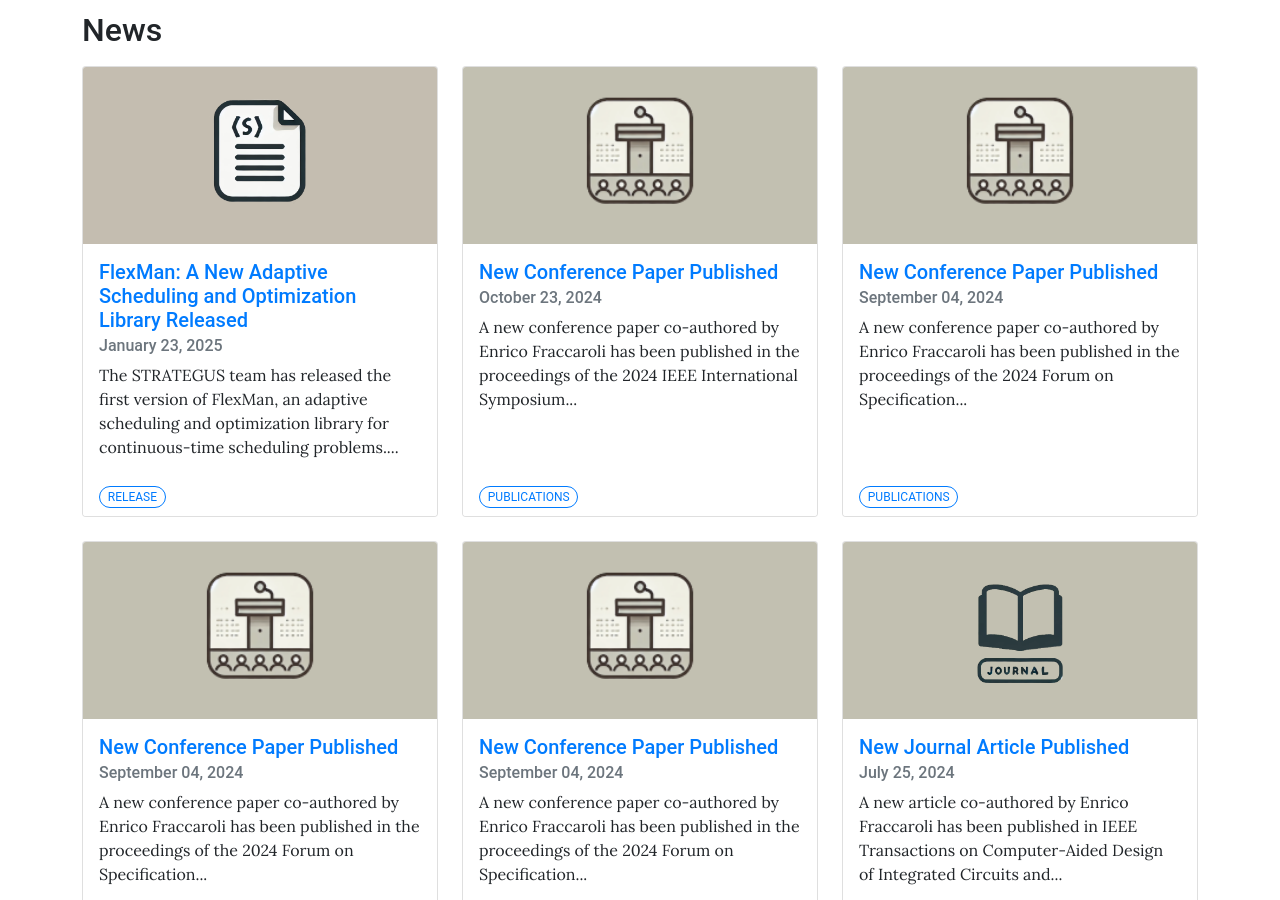
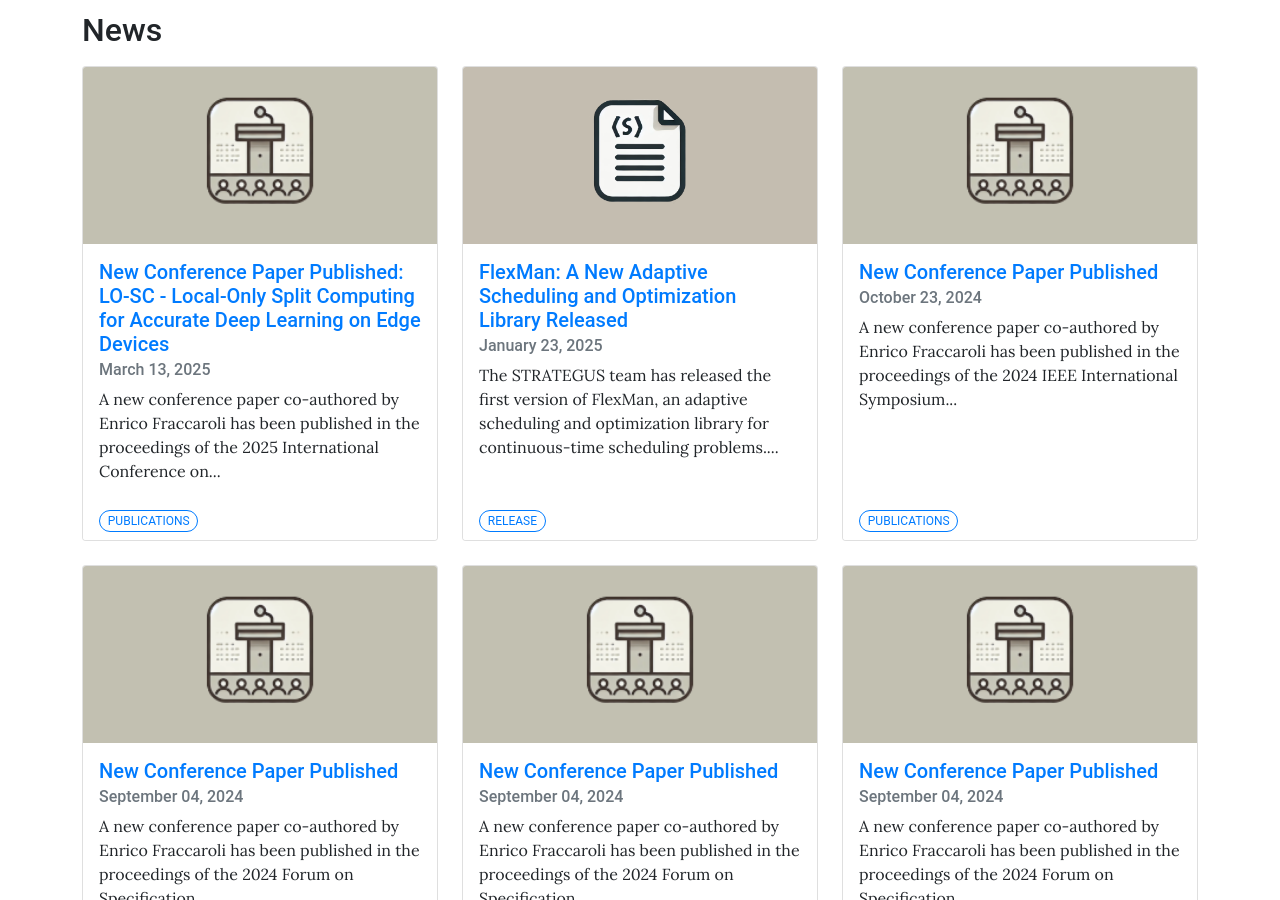
Before and after one commit to STRATEGUS-HE2022/strategus-he2022.github.io, a Jekyll site: the page built from pages/news.md, in a window 1280 px wide and 900 px high, scrolled down 419 px. Built offline with Jekyll 4.4.1, drawn with Linux system fonts in a browser that asks for light colours; comment, search, counter and statistics services are not loaded; some of the changed lines change nothing that is shown.

Commit message:
Add pubbliations, and new post.

```diff
--- a/_data/publications.bib
+++ b/_data/publications.bib
@@ -1,3 +1,35 @@
+@inproceedings{10885702,
+  author    = {Zhu, Tingan and Ganguli, Prateek and Gupta, Arkaprava and Xu, Shengjie and Capogrosso, Luigi and Fraccaroli, Enrico and Cristani, Marco and Fummi, Franco and Chakraborty, Samarjit},
+  booktitle = {2025 17th International Conference on COMmunication Systems and NETworks (COMSNETS)},
+  title     = {Controllers for Edge-Cloud Cyber-Physical Systems},
+  year      = {2025},
+  volume    = {},
+  number    = {},
+  pages     = {198-206},
+  abstract  = {Deep Neural Networks (DNNs) are now widely used in Cyber-Physical Systems (CPSs), both for sensor data or perception processing and also as neural network controllers. However, resource constraints often prevent a full local deployment of the DNNs, e.g., on edge devices. Implementing them on the cloud, on the other hand, is associated with large delays and large volumes of data transfers. This has resulted in the emergence of Split Computing (SC), where a part of the DNN is implemented on an edge device and the rest in the cloud. However, how to design control strategies with such a setup has not been sufficiently investigated in the past. In this paper, we study controller design strategies where state estimates from sensor data processed on an edge device are combined with estimates obtained from the cloud. While the former is associated with low delays, the state estimates have higher errors or uncertainties. The estimates from the cloud, obtained with larger DNNs, are, however, delayed. We show that the problem of sizing the DNNs on the edge and the cloud can be formulated as an optimization problem with the goal of maximizing system safety.},
+  keywords  = {Hands;Cloud computing;Uncertainty;Process control;Artificial neural networks;Cyber-physical systems;Data transfer;Delays;Safety;Optimization;Split Computing;Early Exit;Deep Neural Networks;Cyber-Physical Systems},
+  doi       = {10.1109/COMSNETS63942.2025.10885702},
+  issn      = {2155-2509},
+  month     = {Jan},
+  url       = {https://iris.univr.it/retrieve/3dbf76df-4d47-4ad9-af3f-84f350b6eec7/OPEN_2025_COMSNETS_Controllers_for_Edge_Cloud_Cyber_Physical_Systems.pdf}
+}
+
+@inproceedings{10900702,
+  author    = {Capogrosso, Luigi and Fraccaroli, Enrico and Cristani, Marco and Fummi, Franco and Chakraborty, Samarjit},
+  booktitle = {2025 38th International Conference on VLSI Design and 2024 23rd International Conference on Embedded Systems (VLSID)},
+  title     = {LO-SC: Local-Only Split Computing for Accurate Deep Learning on Edge Devices},
+  year      = {2025},
+  volume    = {},
+  number    = {},
+  pages     = {445-450},
+  abstract  = {Split Computing (SC) enables deploying a Deep Neural Network (DNN) on edge devices with limited resources by splitting the workload between the edge device and a remote server. However, relying on a server can be expensive, requires a reliable network, and introduces unpredictable latency. Existing solutions for on-device DNNs deployment often sacrifice accuracy for efficiency. In this paper, we study how to use the concepts from SC to split a DNN for executing on the same device without compromising accuracy. In other words, we propose Local-Only Split Computing (LO-SC), a new approach to split a DNN for execution entirely on the edge device while maintaining high accuracy and predictable latency. We formalize LO-SC as a MixedInteger Linear Problem (MILP) problem and solve it using a multi-constrained ordered knapsack algorithm. The proposed method achieves promising results on both synthetic and realworld data, offering a viable alternative for accurately deploying DNNs on resource-constrained edge devices. The source code is available at https://github.com/intelligolabs/LO-SC.},
+  keywords  = {Deep learning;Accuracy;Embedded systems;Source coding;Artificial neural networks;Very large scale integration;Prediction algorithms;Servers;Reliability;Split Computing;Knapsack Problem;Deep Neural Networks;Edge Devices},
+  doi       = {10.1109/VLSID64188.2025.00089},
+  url       = {https://iris.univr.it/retrieve/16a156c6-c392-4590-bd71-23b8b0e4f2c8/OPEN_2024_VLSID_LO_SC_Local_only_Split_Computing_for_Accurate_Deep_Learning_on_Edge_Devices.pdf},
+  issn      = {2380-6923},
+  month     = {Jan}
+}
+
 @inproceedings{10673865,
   author    = {Tosoni, Francesco and Dall'Ora, Nicola and Fraccaroli, Enrico and Vinco, Sara and Fummi, Franco},
   booktitle = {2024 Forum on Specification & Design Languages (FDL)},
--- a/_data/publications.yml
+++ b/_data/publications.yml
@@ -1,3 +1,69 @@
+- ENTRYTYPE: inproceedings
+  ID: '10885702'
+  abstract: Deep Neural Networks (DNNs) are now widely used in Cyber-Physical Systems
+    (CPSs), both for sensor data or perception processing and also as neural network
+    controllers. However, resource constraints often prevent a full local deployment
+    of the DNNs, e.g., on edge devices. Implementing them on the cloud, on the other
+    hand, is associated with large delays and large volumes of data transfers. This
+    has resulted in the emergence of Split Computing (SC), where a part of the DNN
+    is implemented on an edge device and the rest in the cloud. However, how to design
+    control strategies with such a setup has not been sufficiently investigated in
+    the past. In this paper, we study controller design strategies where state estimates
+    from sensor data processed on an edge device are combined with estimates obtained
+    from the cloud. While the former is associated with low delays, the state estimates
+    have higher errors or uncertainties. The estimates from the cloud, obtained with
+    larger DNNs, are, however, delayed. We show that the problem of sizing the DNNs
+    on the edge and the cloud can be formulated as an optimization problem with the
+    goal of maximizing system safety.
+  author: Zhu, Tingan and Ganguli, Prateek and Gupta, Arkaprava and Xu, Shengjie and
+    Capogrosso, Luigi and Fraccaroli, Enrico and Cristani, Marco and Fummi, Franco
+    and Chakraborty, Samarjit
+  booktitle: 2025 17th International Conference on COMmunication Systems and NETworks
+    (COMSNETS)
+  doi: 10.1109/COMSNETS63942.2025.10885702
+  issn: 2155-2509
+  keywords: Hands;Cloud computing;Uncertainty;Process control;Artificial neural networks;Cyber-physical
+    systems;Data transfer;Delays;Safety;Optimization;Split Computing;Early Exit;Deep
+    Neural Networks;Cyber-Physical Systems
+  month: Jan
+  number: ''
+  pages: 198-206
+  title: Controllers for Edge-Cloud Cyber-Physical Systems
+  url: https://iris.univr.it/retrieve/3dbf76df-4d47-4ad9-af3f-84f350b6eec7/OPEN_2025_COMSNETS_Controllers_for_Edge_Cloud_Cyber_Physical_Systems.pdf
+  volume: ''
+  year: '2025'
+- ENTRYTYPE: inproceedings
+  ID: '10900702'
+  abstract: Split Computing (SC) enables deploying a Deep Neural Network (DNN) on
+    edge devices with limited resources by splitting the workload between the edge
+    device and a remote server. However, relying on a server can be expensive, requires
+    a reliable network, and introduces unpredictable latency. Existing solutions for
+    on-device DNNs deployment often sacrifice accuracy for efficiency. In this paper,
+    we study how to use the concepts from SC to split a DNN for executing on the same
+    device without compromising accuracy. In other words, we propose Local-Only Split
+    Computing (LO-SC), a new approach to split a DNN for execution entirely on the
+    edge device while maintaining high accuracy and predictable latency. We formalize
+    LO-SC as a MixedInteger Linear Problem (MILP) problem and solve it using a multi-constrained
+    ordered knapsack algorithm. The proposed method achieves promising results on
+    both synthetic and realworld data, offering a viable alternative for accurately
+    deploying DNNs on resource-constrained edge devices. The source code is available
+    at https://github.com/intelligolabs/LO-SC.
+  author: Capogrosso, Luigi and Fraccaroli, Enrico and Cristani, Marco and Fummi,
+    Franco and Chakraborty, Samarjit
+  booktitle: 2025 38th International Conference on VLSI Design and 2024 23rd International
+    Conference on Embedded Systems (VLSID)
+  doi: 10.1109/VLSID64188.2025.00089
+  issn: 2380-6923
+  keywords: Deep learning;Accuracy;Embedded systems;Source coding;Artificial neural
+    networks;Very large scale integration;Prediction algorithms;Servers;Reliability;Split
+    Computing;Knapsack Problem;Deep Neural Networks;Edge Devices
+  month: Jan
+  number: ''
+  pages: 445-450
+  title: 'LO-SC: Local-Only Split Computing for Accurate Deep Learning on Edge Devices'
+  url: https://iris.univr.it/retrieve/16a156c6-c392-4590-bd71-23b8b0e4f2c8/OPEN_2024_VLSID_LO_SC_Local_only_Split_Computing_for_Accurate_Deep_Learning_on_Edge_Devices.pdf
+  volume: ''
+  year: '2025'
 - ENTRYTYPE: inproceedings
   ID: '10673865'
   author: Tosoni, Francesco and Dall'Ora, Nicola and Fraccaroli, Enrico and Vinco,
--- /dev/null
+++ b/_posts/2025-03-13-10.1109.VLSID64188.2025.00089.md
@@ -0,0 +1,33 @@
+---
+layout: home
+tags: [Publications]
+title: "New Conference Paper Published: LO-SC - Local-Only Split Computing for Accurate Deep Learning on Edge Devices"
+description: A new conference paper co-authored by Enrico Fraccaroli has been published in the proceedings of the 2025 International Conference on VLSI Design (VLSID).
+author: Enrico Fraccaroli
+background: /assets/theme/images/publication_conference.png
+comments: true
+---
+
+We are excited to announce that our latest conference paper, titled **"LO-SC: Local-Only Split Computing for Accurate Deep Learning on Edge Devices"**, has been published in the proceedings of the **2025 International Conference on VLSI Design (VLSID)**.
+
+### Abstract
+
+Split Computing (SC) enables deploying a Deep Neural Network (DNN) on edge devices with limited resources by splitting the workload between the edge device and a remote server. However, relying on a server can be expensive, requires a reliable network, and introduces unpredictable latency. Existing solutions for on-device DNN deployment often sacrifice accuracy for efficiency. In this paper, we study how to use the concepts from SC to split a DNN for execution on the same device without compromising accuracy. In other words, we propose **Local-Only Split Computing (LO-SC)**, a new approach to split a DNN for execution entirely on the edge device while maintaining high accuracy and predictable latency. We formalize LO-SC as a **Mixed Integer Linear Problem (MILP)** and solve it using a **multi-constrained ordered knapsack algorithm**. The proposed method achieves promising results on both synthetic and real-world data, offering a viable alternative for accurately deploying DNNs on resource-constrained edge devices.
+
+### Details
+
+- **Authors**: Luigi Capogrosso, Enrico Fraccaroli, Marco Cristani, Franco Fummi, Samarjit Chakraborty
+- **Conference**: 2025 International Conference on VLSI Design and 2024 International Conference on Embedded Systems (VLSID)
+- **Year**: 2025
+- **Pages**: 445-450
+- **Keywords**: Deep learning, Accuracy, Embedded systems, Source coding, Artificial neural networks, Very large-scale integration, Prediction algorithms, Servers, Reliability, Split Computing, Knapsack Problem, Deep Neural Networks, Edge Devices
+
+### Links
+
+- **DOI**: [10.1109/VLSID64188.2025.00089](https://doi.org/10.1109/VLSID64188.2025.00089)
+- **Open Access Version**: [Read Here](https://iris.univr.it/retrieve/16a156c6-c392-4590-bd71-23b8b0e4f2c8/OPEN_2024_VLSID_LO_SC_Local_only_Split_Computing_for_Accurate_Deep_Learning_on_Edge_Devices.pdf)
+- **Source Code**: [GitHub Repository](https://github.com/intelligolabs/LO-SC)
+
+This paper introduces **Local-Only Split Computing (LO-SC)**, a novel technique for deploying deep learning models on edge devices without requiring a remote server. By applying a **multi-constrained knapsack optimization**, the approach allows for **efficient, accurate, and low-latency execution** of deep neural networks while ensuring predictable performance.
+
+We extend our gratitude to all collaborators and contributors for their efforts. For further details, please explore the links provided above.
```
